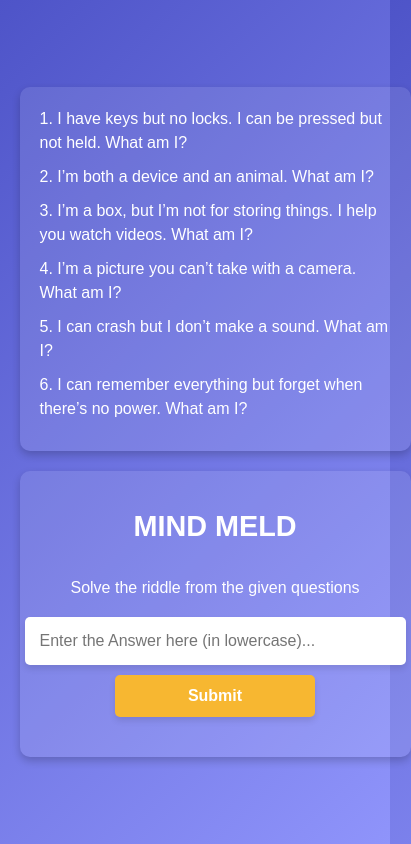
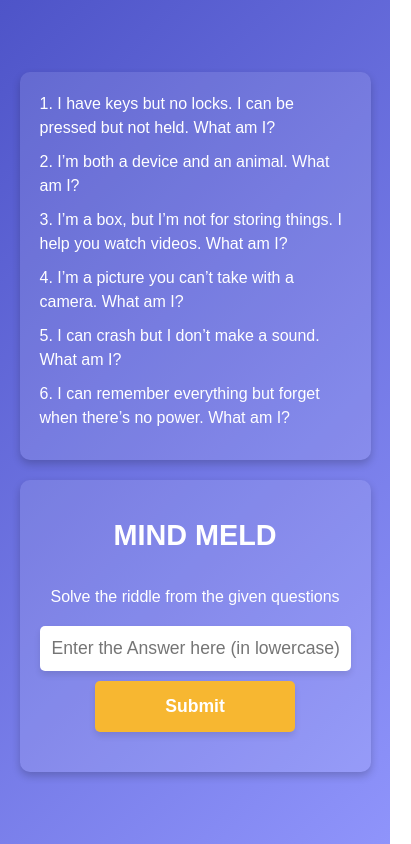
Before and after one commit to dhanuvagman006/mindmeld, a plain HTML site: page index.html in a window 390 px wide. Shown: the whole page, 411 px wide, since content can reach past the window. Drawn offline with Linux system fonts and the light colour scheme; a web font is replaced by a local one.

Commit message:
Update index.html

```diff
--- a/index.html
+++ b/index.html
@@ -6,6 +6,11 @@
     <title>Find the Hidden Key</title>
     <link href="https://fonts.googleapis.com/css2?family=Bilma:wght@400;600&display=swap" rel="stylesheet">
     <style>
+        /* Universal Reset and Box-Sizing */
+        *, *::before, *::after {
+            box-sizing: border-box;
+        }
+
         body {
             font-family: 'Bilma', sans-serif;
             margin: 0;
@@ -16,6 +21,7 @@
             justify-content: center;
             align-items: center;
             height: 100vh;
+            overflow: hidden;
         }
 
         .container {
@@ -138,6 +144,16 @@
             p {
                 font-size: 1rem;
             }
+
+            input[type="text"] {
+                font-size: 1.1rem;
+                padding: 12px;
+            }
+
+            button {
+                font-size: 1.1rem;
+                padding: 15px;
+            }
         }
     </style>
 </head>
@@ -161,7 +177,7 @@
             <button onclick="checkKey()">Submit</button>
             <div class="message" id="message"></div>
             <div class="qr-code" id="qrCode">
-                <img src="./badminton court.png" alt="QR Code">
+                <img src="https://via.placeholder.com/200" alt="QR Code"> <!-- Use a placeholder or a correct URL -->
             </div>
         </div>
     </div>
```
